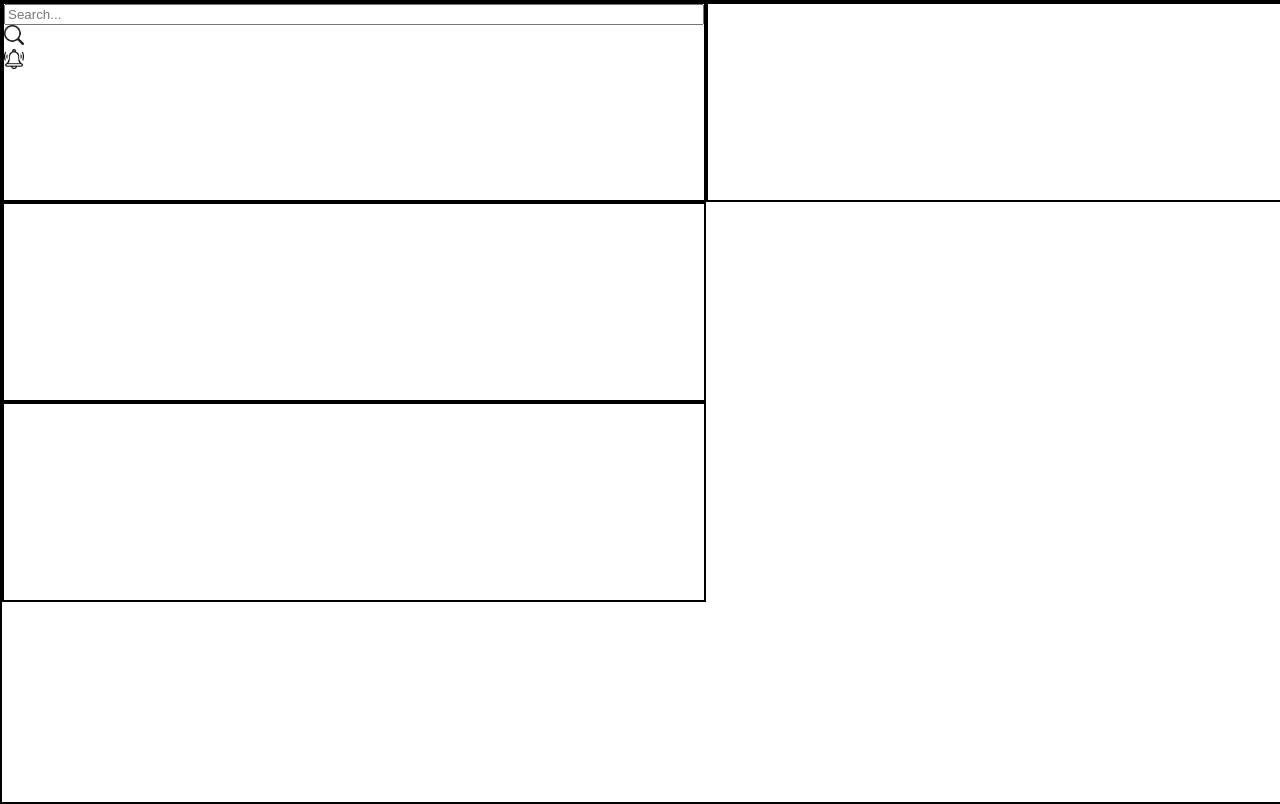
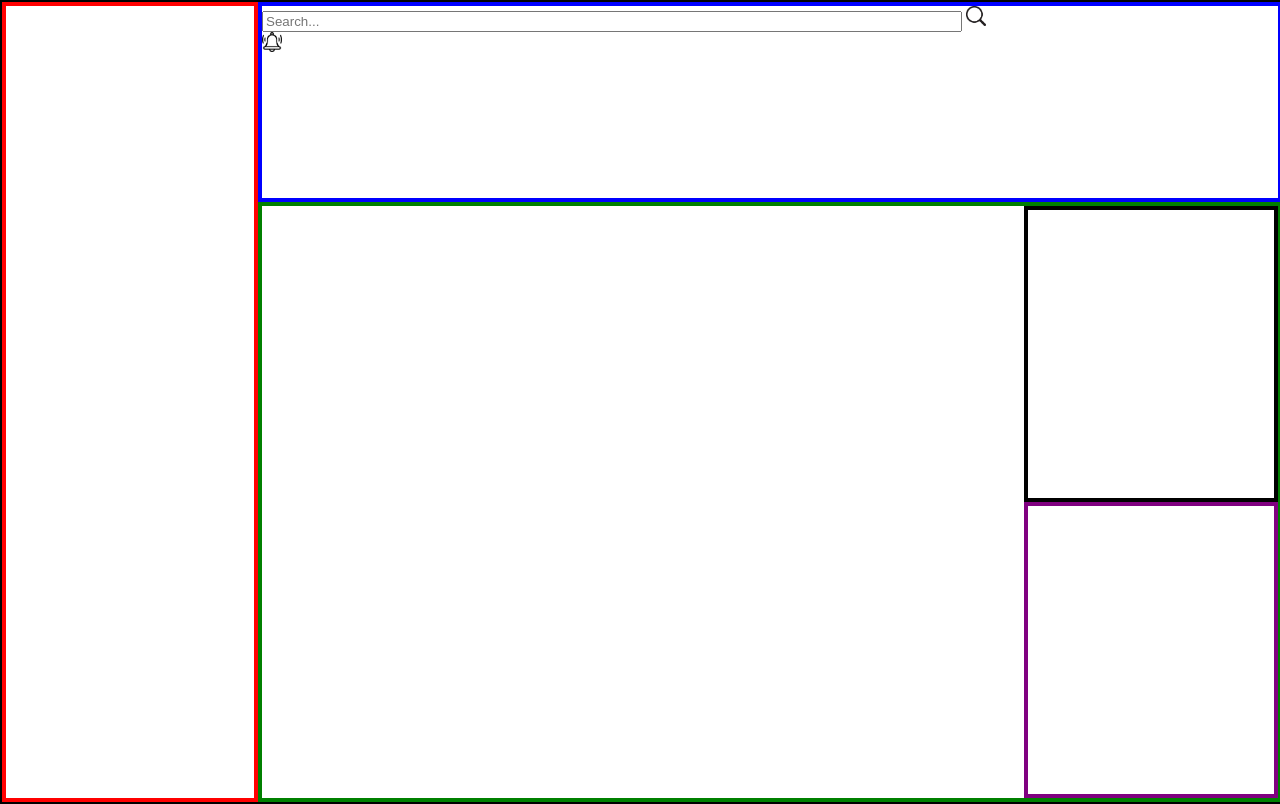
Before and after one commit to late-bloomer82/Project-Admin-Dashboard, a plain HTML site: page index.html in a window 1280 px wide. Drawn offline with Linux system fonts and the light colour scheme.

Commit message:
Webpage layout completed

```diff
--- a/index.html
+++ b/index.html
@@ -20,6 +20,7 @@
         <div class="sidebar"></div>
 
         <div class="main-section">
+        <div class="card-section">
             <div class="card"></div>
             <div class="card"></div>
             <div class="card"></div>
@@ -28,9 +29,14 @@
             <div class="card"></div>
         </div>
 
+
         <div class="announcements"></div>
 
         <div class="trending"></div>
+
+        </div>
+
+
 
     </div>
 
--- a/styles.css
+++ b/styles.css
@@ -14,26 +14,39 @@ html, body{
 }
 
 .header{
-    border: 2px solid black;
+    border: 4px solid blue;
+    grid-column: 2 / 3;
+    grid-row: 1 / 2;
 
 }
 
 .sidebar{
-    border: 2px solid black;
+    border: 4px solid red;
+    grid-column: 1 / 2;
+    grid-row: 1 / 5;
 
 }
 
 .main-section{
-    border: 2px solid black;
+    display: grid;
+    border: 4px solid green;
+    grid-template-columns: 3fr 1fr;
+    grid-template-rows: 1fr 1fr;
+    grid-column: 2 / 3;
+    grid-row: 2 / 5;
+
 
 }
 
-.annoucements{
-    border: 2px solid black;
-
+.announcements{
+    border: 4px solid black;
+    grid-column: 2 / 3;
+    grid-row: 1 / 2;
 }
 
 .trending{
-    border: 2px solid black;
+    border: 4px solid purple;
+    grid-column: 2 / 3;
+    grid-row: 2 / 3;
 
 }
```
